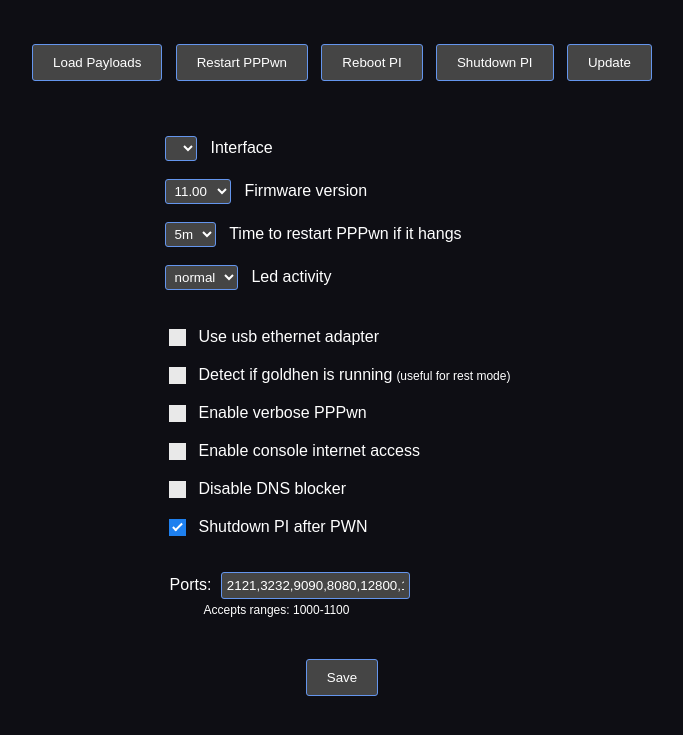
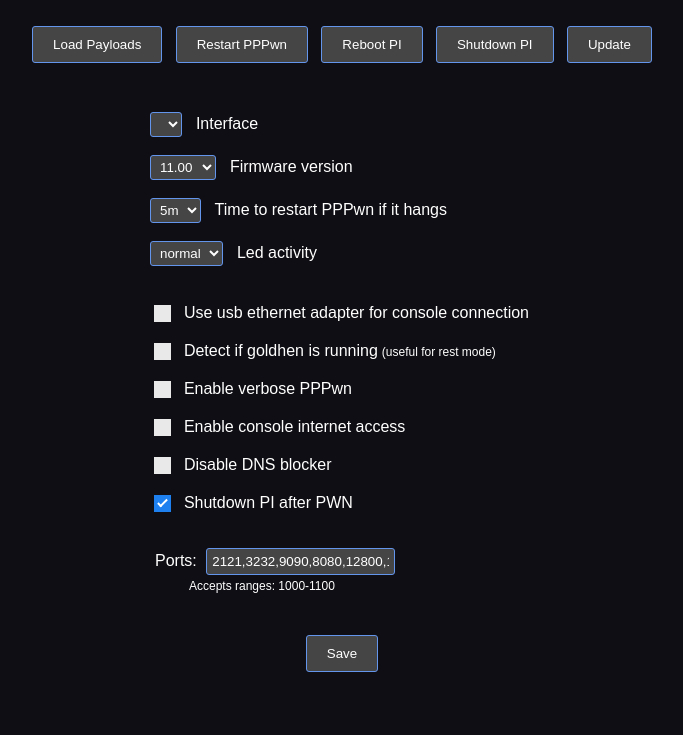
Before and after one commit to stooged/PI-Pwn, a PHP site: page / in a window 1280 px wide. Shown: the top 735 px of the page, without its empty margins (298-981 px from the left). Run offline with PHP 8.4, Linux system fonts and the light colour scheme; lists and menus that the app fills with data are empty.

Commit message:
marginal
ui tweaks

```diff
--- a/PPPwn/index.php
+++ b/PPPwn/index.php
@@ -228,6 +228,7 @@
     color: #FFFFFF;
     background: #454545;
     padding: 10px 20px;
+    margin-bottom:12px;
     border-radius: 3px;
 }
 
@@ -435,7 +436,7 @@
 <div class=\"logger-body\">
 <textarea disabled id=\"text_box\" rows=\"40\"></textarea>
 </div></div></div>
-<br><br>
+<br>
 <form method=\"post\"><button name=\"payloads\">Load Payloads</button> &nbsp; ");
 
 
@@ -456,8 +457,7 @@
 
 print("<button name=\"restart\">Restart PPPwn</button> &nbsp; <button name=\"reboot\">Reboot PI</button> &nbsp; <button name=\"shutdown\">Shutdown PI</button> &nbsp; <button name=\"update\">Update</button>
 </form>
-</center>
-<br>");
+</center>");
 
 print("<br><table align=center><td><form method=\"post\">");
 
@@ -538,7 +538,7 @@
 $cval = "checked";
 }
 print("<br><input type=\"checkbox\" name=\"usbether\" value=\"".$usbether."\" ".$cval.">
-<label for=\"usbether\">&nbsp;Use usb ethernet adapter</label>
+<label for=\"usbether\">&nbsp;Use usb ethernet adapter for console connection</label>
 <br>");
 
 
--- a/PPPwn/payloads.php
+++ b/PPPwn/payloads.php
@@ -63,6 +63,7 @@
     color: #FFFFFF;
     background: #454545;
     padding: 10px 20px;
+    margin-bottom:12px;
     border-radius: 3px;
 }
 
```
Also changed, not shown: 1 other file.
